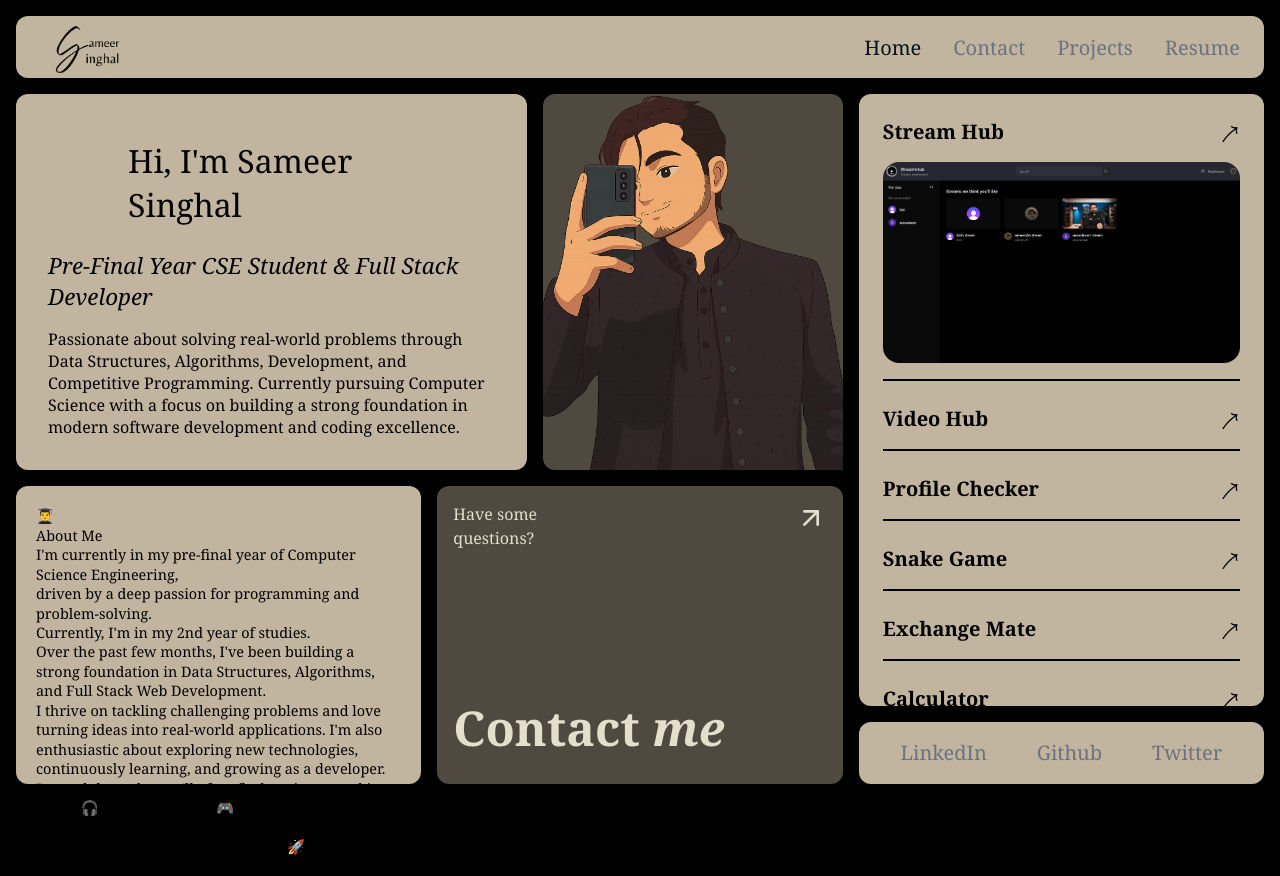
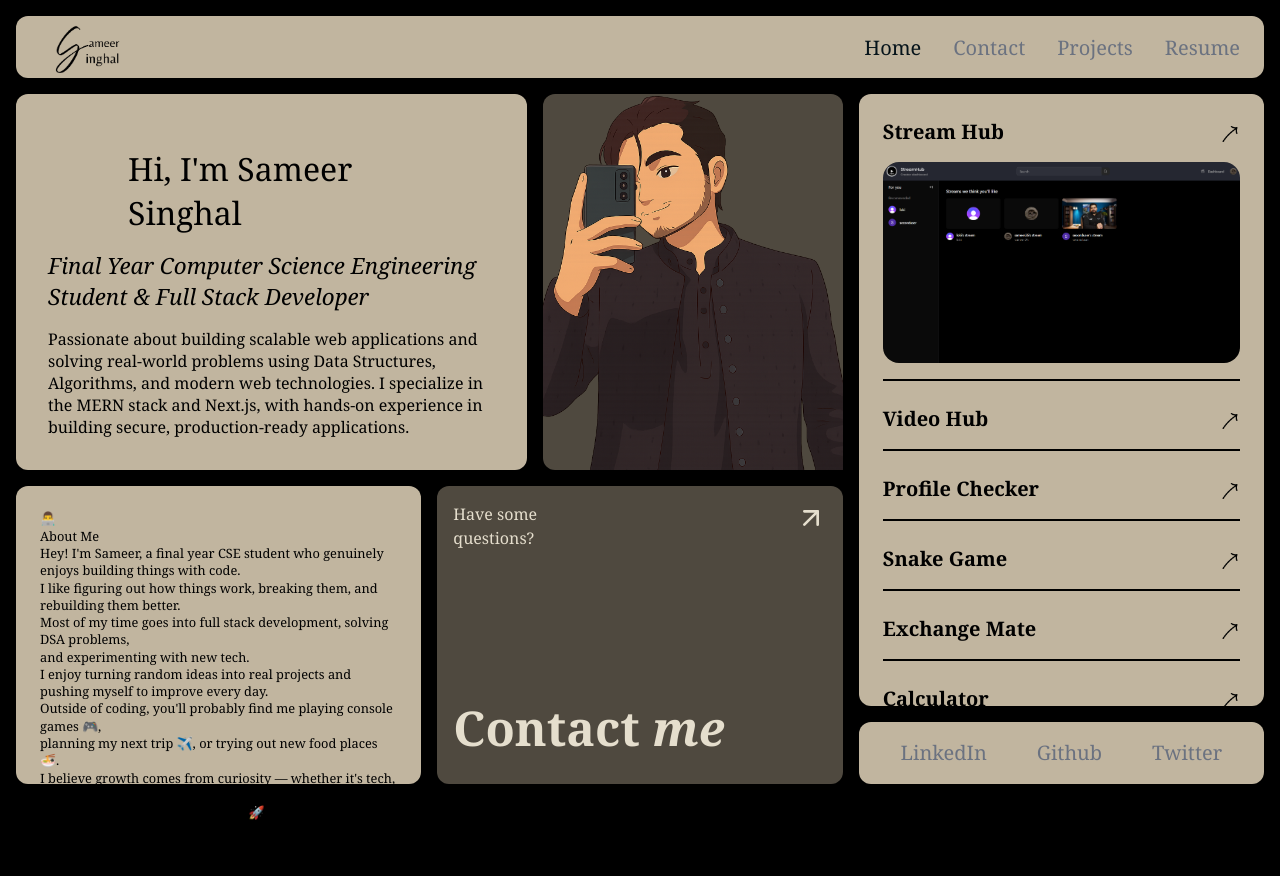
Before and after one commit to SameerSinghal26/Portfolio_Website, a React (Vite) app in the folder portfolio/: page / in a window 1280 px wide. After the commit the page ends 845 px from the top, so only its background shows below. Built offline with nearby package versions, Linux system fonts and the light colour scheme.

Commit message:
Changing About me and Summary section.

```diff
--- a/portfolio/src/components/Home/Home.jsx
+++ b/portfolio/src/components/Home/Home.jsx
@@ -1,8 +1,6 @@
 import React, { useState } from "react";
 import { projects } from "../../components/Project.js";
 import { NavLink } from "react-router-dom";
-
-
 
 function Home() {
   const [openIndex, setOpenIndex] = useState(0);
@@ -11,15 +9,20 @@ function Home() {
     <>
       <div className="col-span-8 row-span-9 grid grid-cols-subgrid grid-rows-subgrid max-lg:col-span-full max-lg:grid-rows-none max-lg:gap-4">
         <div className="box-1 col-span-5 row-span-5 max-lg:col-span-8 max-md:col-span-full bg-bison_hide border-bison_hide rounded-xl p-8 flex flex-col justify-end">
-          <h1 className="max-w-[37rem] pb-6 font-heading font-serif text-[2rem] font-normal leading-snug xl:px-20">
+          <h1 className="max-w-[37rem] pb-4 font-heading font-serif text-[2rem] font-normal leading-snug xl:px-20">
             Hi, I'm Sameer Singhal
           </h1>
           <h2 className="max-w-[35rem] font-heading font-serif text-[1rem] font-normal leading-snug">
             <span className="italic text-[1.4rem] block mb-4">
-              Pre-Final Year CSE Student & Full Stack Developer{" "}
+              Final Year Computer Science Engineering Student & Full Stack
+              Developer{" "}
             </span>
             <span className="block mt-4">
-              Passionate about solving real-world problems through Data Structures, Algorithms, Development, and Competitive Programming. Currently pursuing Computer Science with a focus on building a strong foundation in modern software development and coding excellence.
+              Passionate about building scalable web applications and solving
+              real-world problems using Data Structures, Algorithms, and modern
+              web technologies. I specialize in the MERN stack and Next.js, with
+              hands-on experience in building secure, production-ready
+              applications.
             </span>
           </h2>
         </div>
@@ -34,39 +37,60 @@ function Home() {
         </div>
         <div className="box-3 col-span-4 row-span-4 max-lg:col-span-6 max-lg:min-h-[20rem] max-md:col-span-full bg-bison_hide border-bison_hide rounded-xl">
           <div className="flex size-full flex-col justify-between gap-4">
-            <p className="max-w-[30rem] text-[.9rem] p-5 leading-[135%] font-heading font-serif">
-              👨‍🎓
+            <p className="max-w-[30rem] text-[.8rem] p-6 leading-[135%] font-heading font-serif">
+              👨‍💻
               <br />
               About Me
               <br />
-              I'm currently in my pre-final year of Computer Science Engineering,
+              Hey! I'm Sameer, a final year CSE student who genuinely enjoys
+              building things with code.
               <br />
-              driven by a deep passion for programming and problem-solving.
+              I like figuring out how things work, breaking them, and rebuilding
+              them better.
               <br />
-              Currently, I'm in my 2nd year of studies.
+              Most of my time goes into full stack development, solving DSA
+              problems,
               <br />
-              Over the past few months, I've been building a strong foundation in Data Structures, Algorithms, and Full Stack Web Development.
+              and experimenting with new tech.
               <br />
-              I thrive on tackling challenging problems and love turning ideas into real-world applications. I'm also enthusiastic about exploring new technologies, continuously learning, and growing as a developer.
+              I enjoy turning random ideas into real projects and pushing myself
+              to improve every day.
               <br />
-              Beyond the code, you'll often find me immersed in music 🎧, enjoying games 🎮, or diving into the latest tech trends.
+              Outside of coding, you'll probably find me playing console games
+              🎮,
               <br />
-              Let's connect, code, and collaborate! 🚀
+              planning my next trip ✈️, or trying out new food places 🍜.
+              <br />
+              I believe growth comes from curiosity — whether it's tech, travel,
+              or life.
+              <br />
+              Always learning, always building. 🚀
             </p>
           </div>
         </div>
         <div className="box-4 col-span-4 row-span-4 max-lg:col-span-6 max-lg:min-h-[20rem] max-md:col-span-full bg-armadillo border-armadillo rounded-xl relative overflow-hidden">
           {/* Top left text */}
-          <span className="absolute top-4 left-4 text-[#e5decd] text-base font-heading font-serif">Have some<br />questions?</span>
+          <span className="absolute top-4 left-4 text-[#e5decd] text-base font-heading font-serif">
+            Have some
+            <br />
+            questions?
+          </span>
           {/* Top right arrow */}
           <span className="absolute top-4 right-4">
-            <NavLink
-              to='/contact'
-            >
-            <svg width="32" height="32" viewBox="0 0 24 24" fill="none" stroke="#e5decd" strokeWidth="2" strokeLinecap="round" strokeLinejoin="round">
-              <line x1="7" y1="17" x2="17" y2="7" />
-              <polyline points="7 7 17 7 17 17" />
-            </svg>
+            <NavLink to="/contact">
+              <svg
+                width="32"
+                height="32"
+                viewBox="0 0 24 24"
+                fill="none"
+                stroke="#e5decd"
+                strokeWidth="2"
+                strokeLinecap="round"
+                strokeLinejoin="round"
+              >
+                <line x1="7" y1="17" x2="17" y2="7" />
+                <polyline points="7 7 17 7 17 17" />
+              </svg>
             </NavLink>
           </span>
           {/* Bottom left Contact me */}
```
